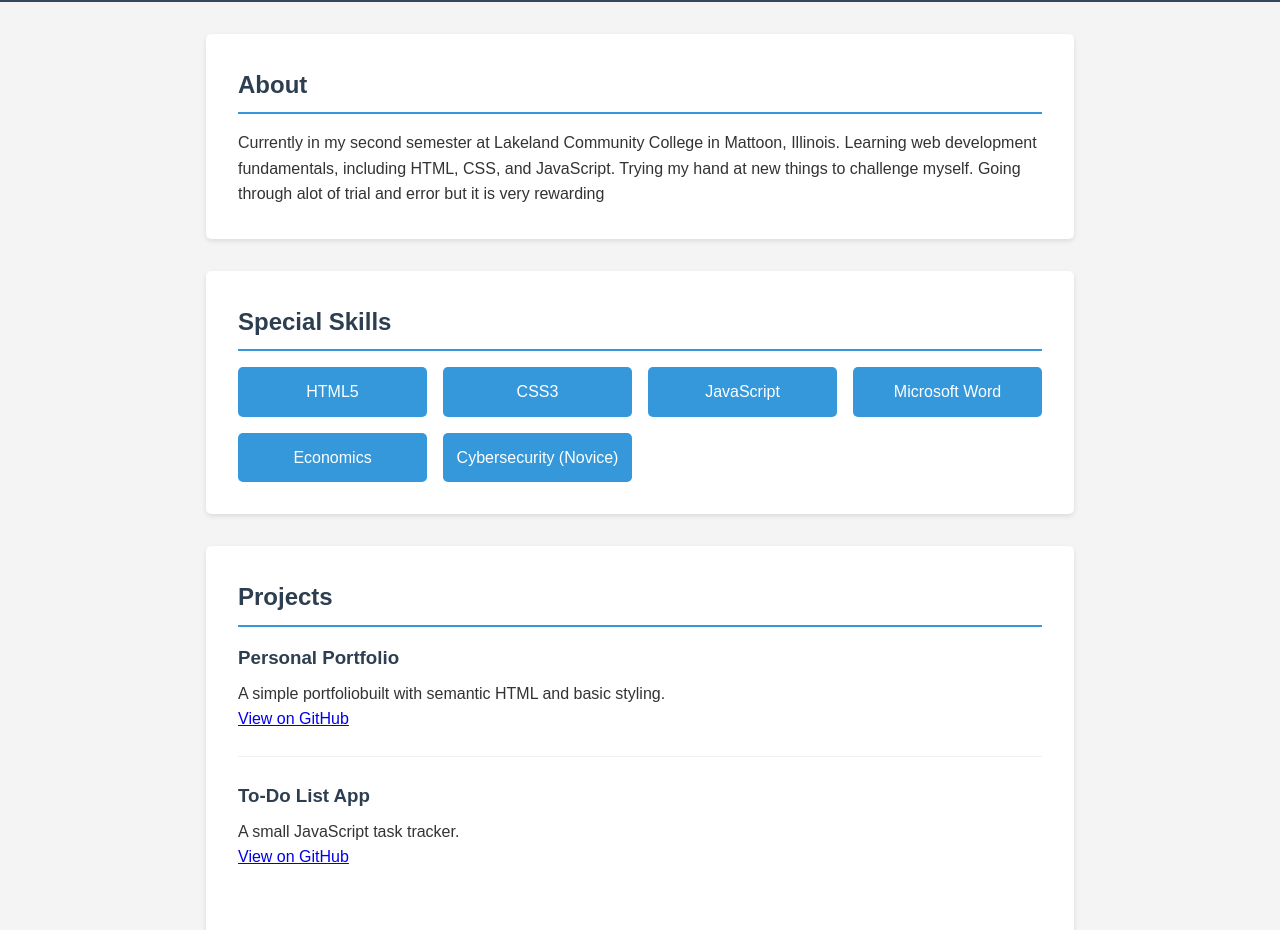
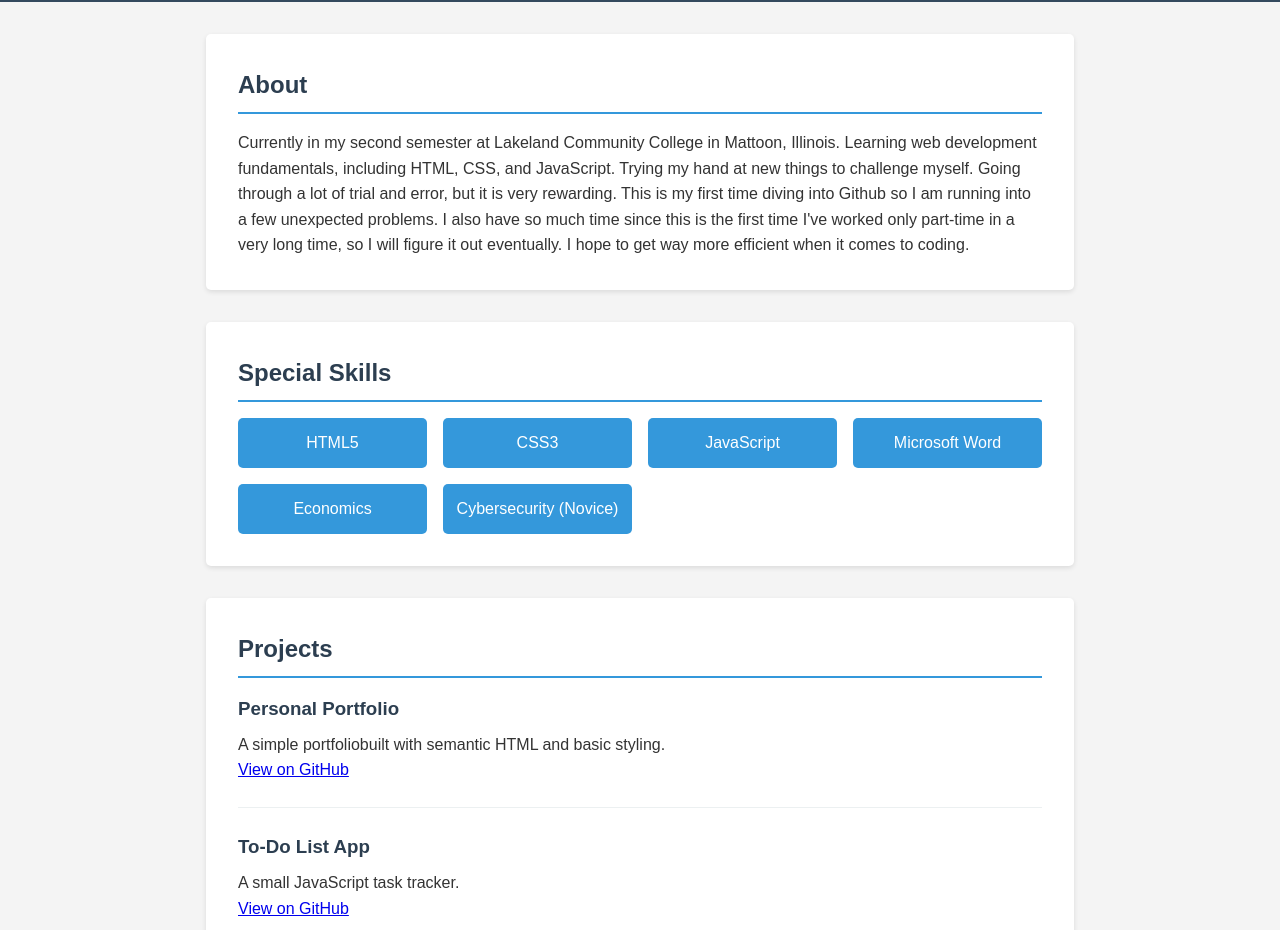
Before and after one commit to galbin23/galbin23.github.io, a plain HTML site: page index.html in a window 1280 px wide. Shown: the part 1820-2750 px from the top of the page. Drawn offline with Linux system fonts and the light colour scheme.

Commit message:
Update index.html

```diff
--- a/index.html
+++ b/index.html
@@ -38,7 +38,9 @@
             <h2>About</h2>
             <p> Currently in my second semester at Lakeland Community College in Mattoon, Illinois.
                 Learning web development fundamentals, including HTML, CSS, and JavaScript.
-                Trying my hand at new things to challenge myself. Going through alot of trial and error but it is very rewarding</p>
+                Trying my hand at new things to challenge myself. Going through a lot of trial and error, but it is very rewarding. This is my first
+            time diving into Github so I am running into a few unexpected problems. I also have so much time since this is the first time I've worked only
+            part-time in a very long time, so I will figure it out eventually. I hope to get way more efficient when it comes to coding.  </p>
             <p></p>
         </section>
 
```
